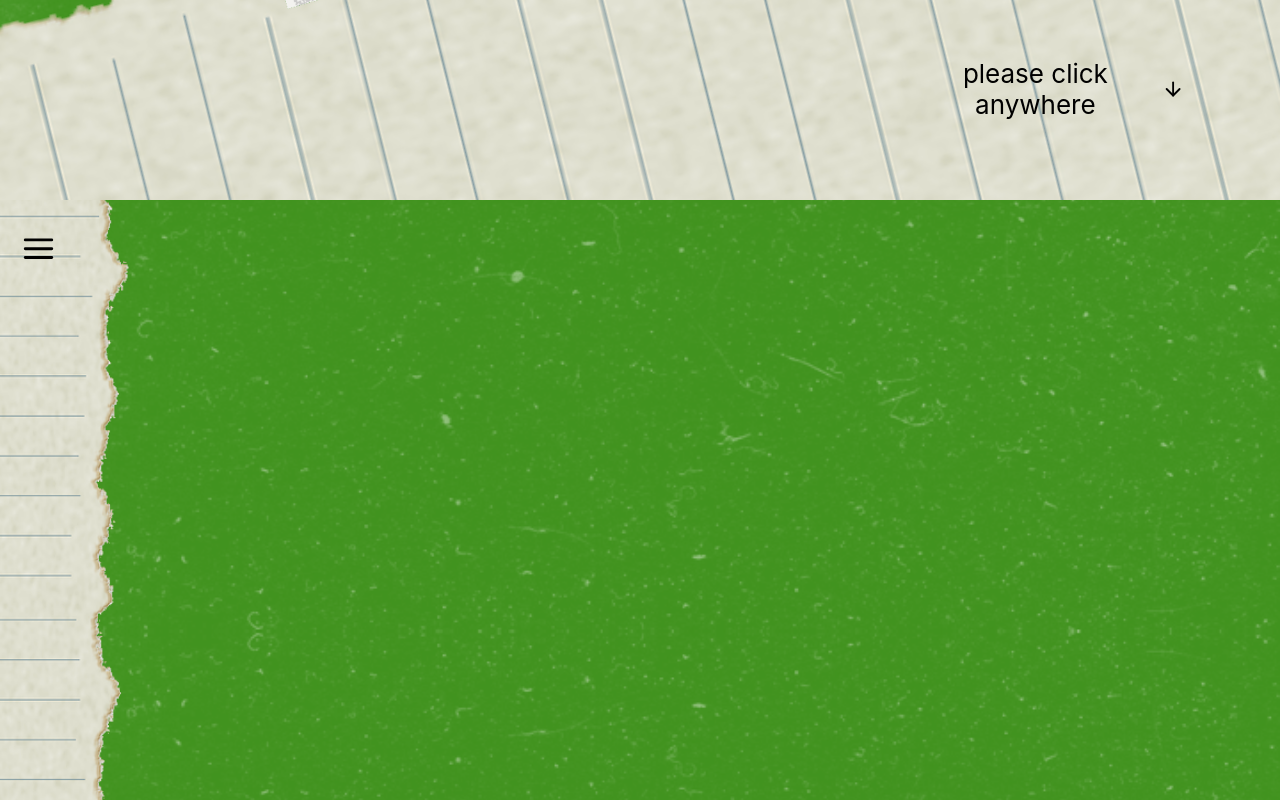
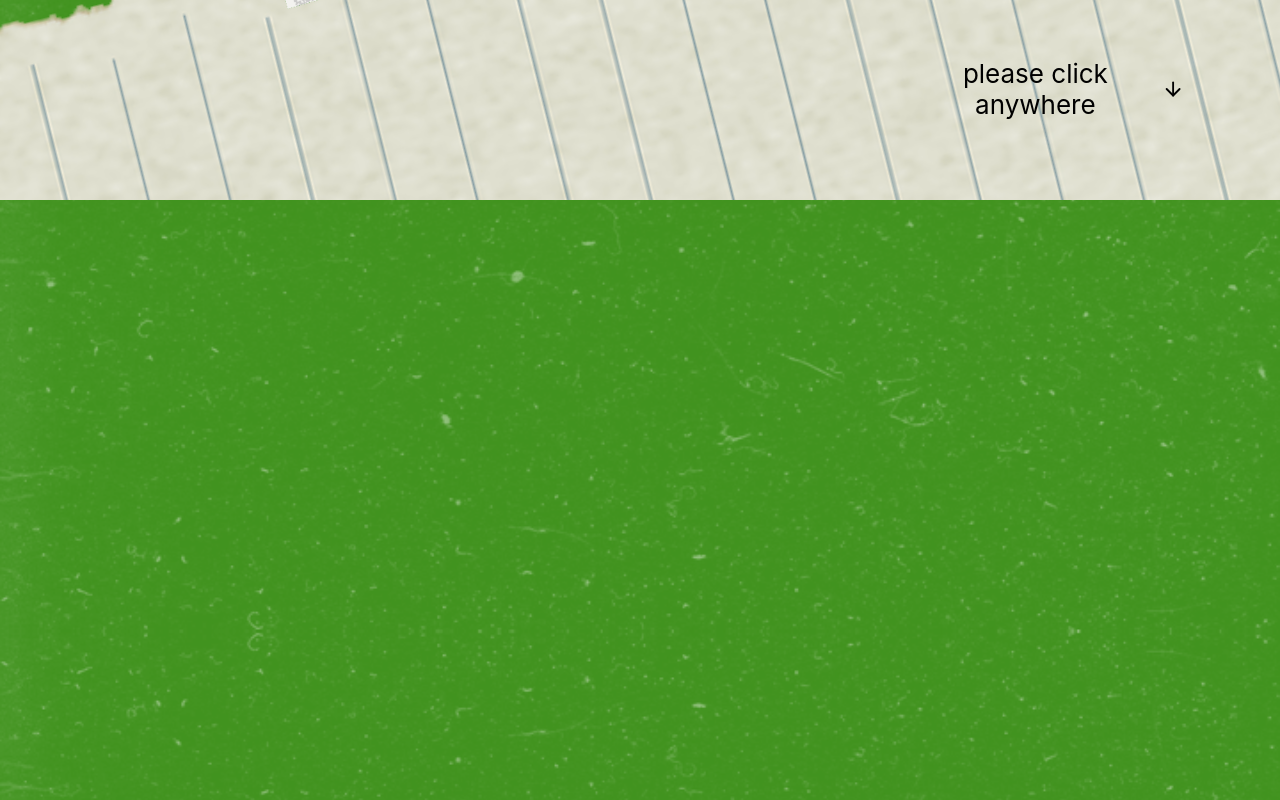
Before and after one commit to eggoch/eggoch.github.io, a React (Create React App) app in the folder personal-website/: page / in a window 1280 px wide. Shown: the part 600-1400 px from the top of the page. Built offline with nearby package versions, Linux system fonts and the light colour scheme.

Commit message:
paper animation fix

```diff
--- a/personal-website/src/App.tsx
+++ b/personal-website/src/App.tsx
@@ -36,6 +36,13 @@ function App() {
     // <Container style={{backgroundImage: "url(/globalResources/greenBackground.png)"}}>
     <>
       {/* Opening Page */}
+      <NavBar
+        isOnAbout={isOnAbout}
+        isNavBarOpen={isNavBarOpen}
+        onClick={() => {
+          setIsNavBarOpen(!isNavBarOpen);
+        }}
+      />
       <OpeningPage
         isAnimationComplete={isAnimationComplete}
         openingImgIndex={openingImgIndex}
@@ -48,16 +55,7 @@ function App() {
       />
 
       {/* About Me */}
-      <AboutMe>
-        <a id="about">
-          <NavBar
-            isNavBarOpen={isNavBarOpen}
-            onClick={() => {
-              setIsNavBarOpen(!isNavBarOpen);
-            }}
-          />
-        </a>
-      </AboutMe>
+      <AboutMe></AboutMe>
     </>
     // </Container>
   );
--- a/personal-website/src/NavBar/NavBar.tsx
+++ b/personal-website/src/NavBar/NavBar.tsx
@@ -1,53 +1,74 @@
 import styled from "styled-components";
 import { Menu, GitHub, Linkedin, X } from "react-feather";
 
-const NavBarWrapper = styled.div`
+const NavBarWrapper = styled.div<{ isOnAbout: boolean }>`
+  position: absolute;
   height: 100vh;
   z-index: 3;
+  opacity: 00;
+
+  ${(props) =>
+    props.isOnAbout &&
+    `
+    animation: appear 1.75s ease-in;
+    opacity: 1;
+    `}
+
+  @keyframes appear {
+    0% {
+      opacity: 0;
+    }
+    75% {
+      opacity: 0;
+    }
+    100% {
+      opacity: 1;
+    }
+  }
 `;
 
 const NavBarImage = styled.div<{ isNavBarOpen: boolean }>`
   position: relative;
-  width: 100%;
   height: 100%;
+  width: 20vw;
+  top: -1.5%;
+  background-position: right;
   background-image: url("/globalResources/stripedPaper.png");
   background-repeat: no-repeat;
-  top: -5%;
-  right: 28.5%;
   transform: scale(1.1);
 
   ${(props) =>
     props.isNavBarOpen
       ? `animation: open 500ms ease-in;
-    right: 18%;
+    right: -7.5%;
     `
       : `animation: close 650ms ease-in;
-    right: 28.5%;
+    right: 60%;
     `}
 
   @keyframes open {
     0% {
-      right: 28.5%;
+      right: 60%;
     }
     100% {
-      right: 18%;
+      right: -7.5%;
     }
   }
 
   @keyframes close {
     0% {
-      right: 18%;
+      right: -7.5%;
     }
     100% {
-      right: 28.5%;
+      right: 60%;
     }
   }
 `;
 
-const MenuWrapper = styled.button`
+const MenuButtonWrapper = styled.button`
   position: relative;
-  top: 12.5%;
-  left: 31.5%;
+  top: 11%;
+  left: 62.5%;
   z-index: 4;
   background-color: transparent;
   border: none;
@@ -60,7 +81,7 @@ const MenuWrapper = styled.button`
 
 const MenuItemWrapper = styled.div<{ isNavBarOpen: boolean }>`
   position: relative;
-  top: 12.5%;
+  top: 15.75%;
   left: 31.5%;
   display: flex;
   flex-direction: column;
@@ -100,14 +121,14 @@ const MenuItemWrapper = styled.div<{ isNavBarOpen: boolean }>`
 const MenuItem = styled.a`
   position: relative;
   font-size: 32px;
-  padding: 1.055%;
-  left: -10%;
+  padding-bottom: 11%;
+  right: 20%;
 `;
 
 const SocialLinkWrapper = styled.div<{ isNavBarOpen: boolean }>`
   position: absolute;
-  bottom: 0.75%;
-  left: 20%;
+  bottom: 4.75%;
+  left: 1.5%;
   display: flex;
   flex-direction: row;
 
@@ -152,17 +173,22 @@ const SocialIconWrapper = styled.div`
 const menuItems = ["About", "Experience", "Contact", "Resume"];
 
 interface NavBarProps {
+  isOnAbout: boolean;
   isNavBarOpen: boolean;
   onClick: () => void | null;
 }
 
-export const NavBar: React.FC<NavBarProps> = ({ isNavBarOpen, onClick }) => {
+export const NavBar: React.FC<NavBarProps> = ({
+  isOnAbout,
+  isNavBarOpen,
+  onClick,
+}) => {
   return (
-    <NavBarWrapper>
+    <NavBarWrapper isOnAbout={isOnAbout}>
       <NavBarImage isNavBarOpen={isNavBarOpen}>
-        <MenuWrapper onClick={onClick}>
+        <MenuButtonWrapper onClick={onClick}>
           {isNavBarOpen ? <X size={32} /> : <Menu size={32} />}
-        </MenuWrapper>
+        </MenuButtonWrapper>
         <MenuItemWrapper isNavBarOpen={isNavBarOpen}>
           {menuItems.map((menuItem) => {
             return <MenuItem>{menuItem}</MenuItem>;
--- a/personal-website/src/OpeningImages/StripedPaper.tsx
+++ b/personal-website/src/OpeningImages/StripedPaper.tsx
@@ -10,11 +10,12 @@ export const StripedPaper = styled.img<{ isTransitioning: boolean }>`
     props.isTransitioning
       ? `
     animation: toAbout 1.25s ease-in;
-    top: -5%;
-    left: -31.5%;
+    top: -11.5%;
+    left: -30.25%;
     transform: scale(1.1);
     `
-      : `transform: rotate(76deg) scale(2.2);`}
+      : `transform: rotate(76deg) scale(2.2);
+    `}
 
   @keyframes toAbout {
     0% {
@@ -23,8 +24,8 @@ export const StripedPaper = styled.img<{ isTransitioning: boolean }>`
       transform: rotate(76deg) scale(2.2);
     }
     100% {
-      top: -5%;
-      left: -31.5%;
+      top: -11.5%;
+      left: -30.25%;
       transform: scale(1.1);
     }
   }
```
